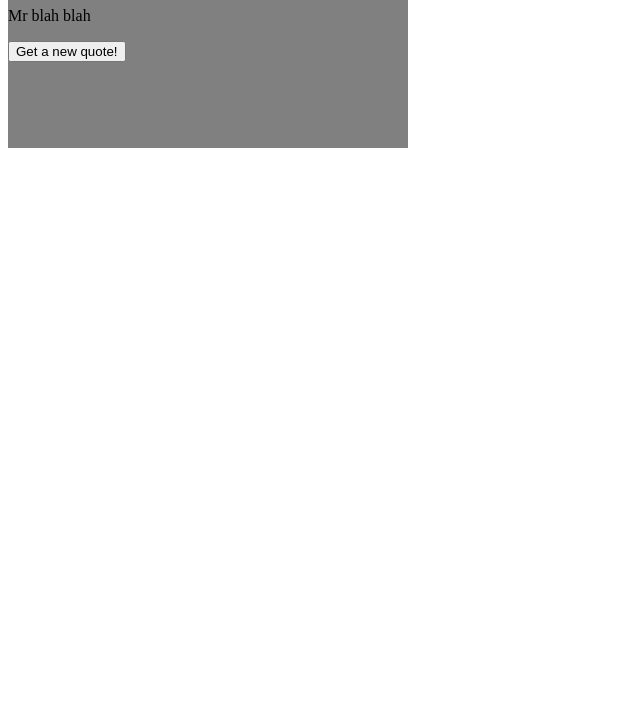
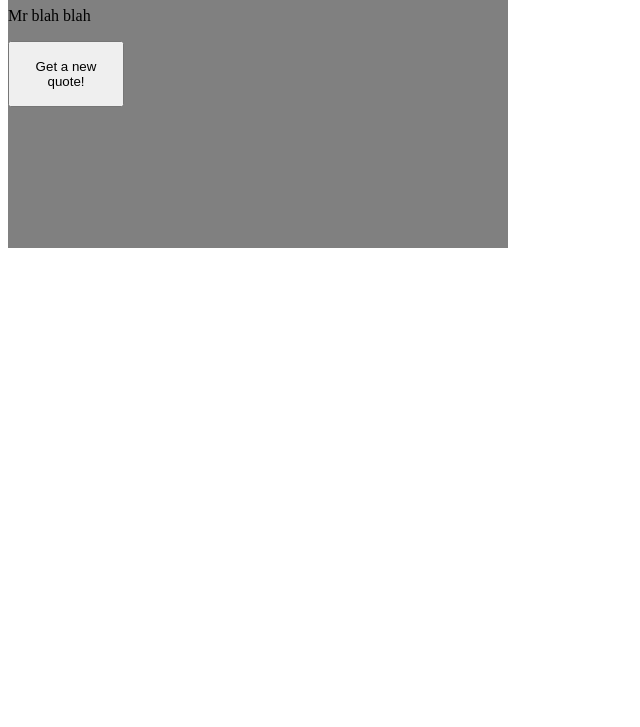
Before and after one commit to MaiCodes-exe/Random-Quote-Machine, a website: page index.html in a window 1280 px wide. Shown: the part 73-800 px from the top of the page, without its empty margins (0-640 px from the left). Drawn offline with nearby package versions, Linux system fonts and the light colour scheme.

Commit message:
fixed sizing

```diff
--- a/index.html
+++ b/index.html
@@ -22,12 +22,12 @@ crossorigin="anonymous"></script>
     $(document).ready(function(){
 
 $("#quote-box").css("background-color", "grey")
-$("#quote-box").height(200)
-$("#quote-box").width(400)
+$("#quote-box").height(300)
+$("#quote-box").width(500)
+$("#new-quote").width(100).height(60);
 
 });
 $("#new-quote").click(function(){
-  $("#new-quote").width(100).height(50);
 
 });
   </script>
```
